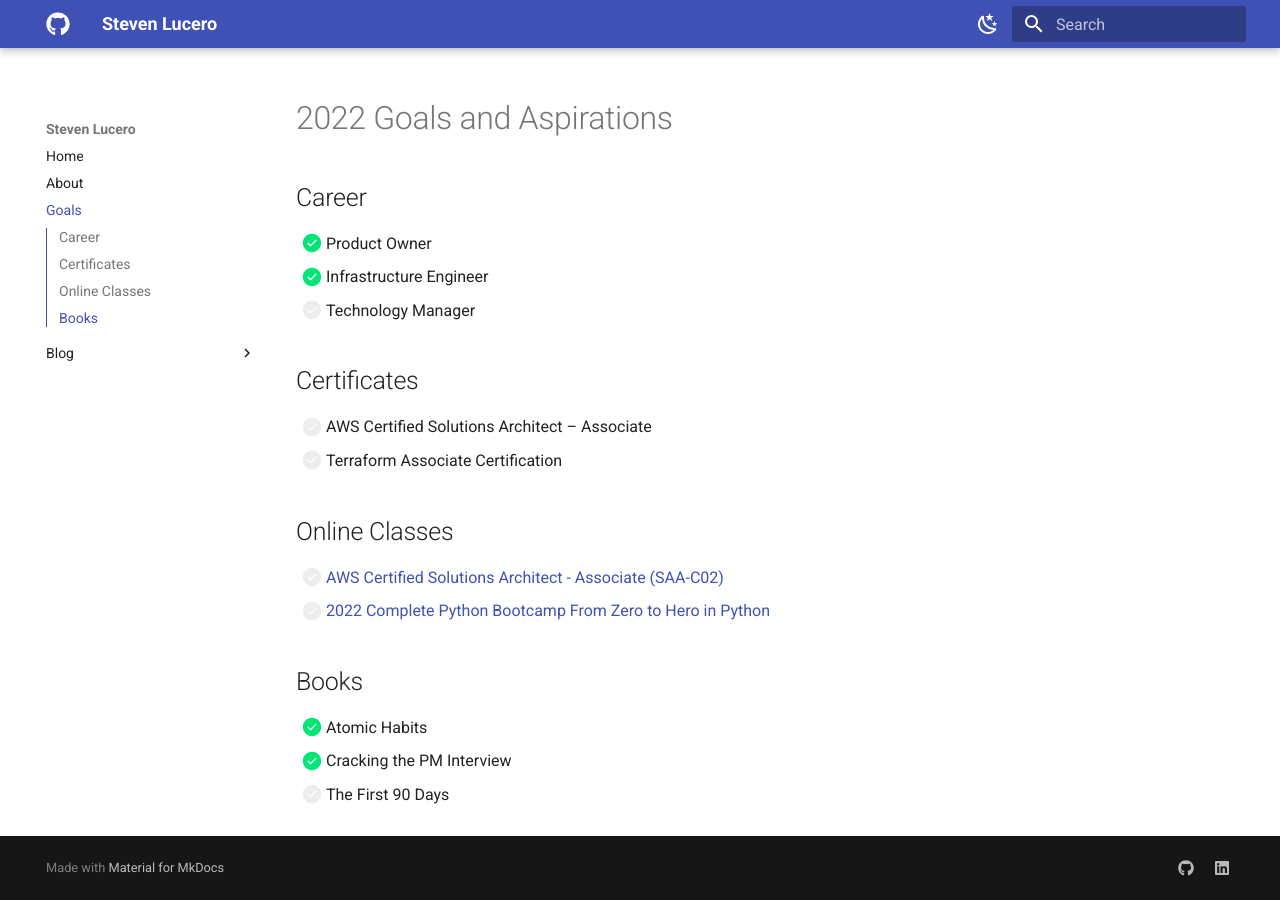
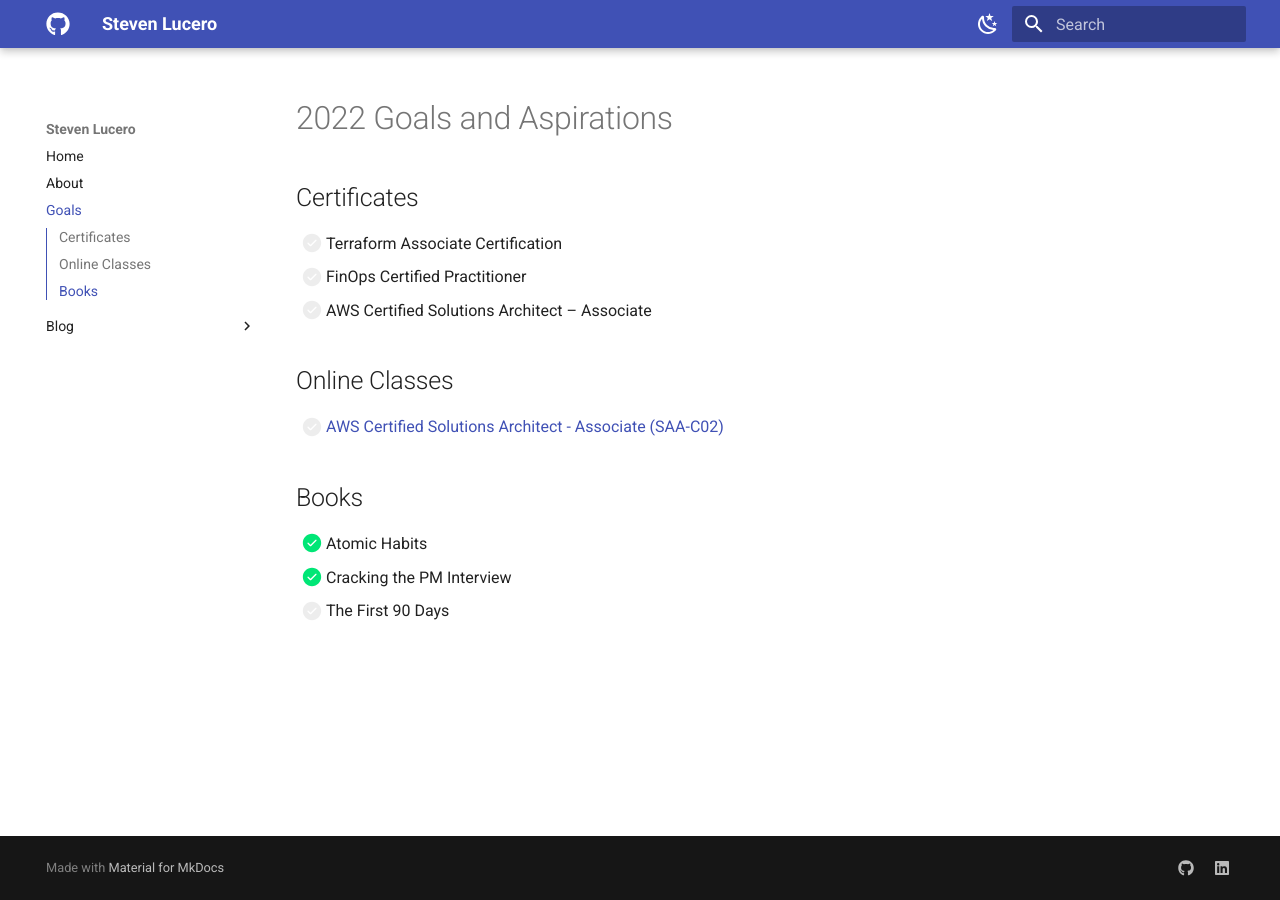
Before and after one commit to stevejoluc/stevejoluc.github.io, an MkDocs documentation site: the page built from docs/goals/goals.md, in a window 1280 px wide. Built offline with MkDocs 1.6.1 and Material for MkDocs 9.7.7, drawn with Linux system fonts in a browser that asks for light colours.

Commit message:
update goals

```diff
--- a/docs/goals/goals.md
+++ b/docs/goals/goals.md
@@ -1,16 +1,11 @@
 # 2022 Goals and Aspirations
-## Career
-- [x] Product Owner
-- [x] Infrastructure Engineer
-- [ ] Technology Manager
-
 ## Certificates
+- [ ] Terraform Associate Certification
+- [ ] FinOps Certified Practitioner
 - [ ] AWS Certified Solutions Architect – Associate
-- [ ] Terraform Associate Certification
 
 ## Online Classes
 - [ ] [AWS Certified Solutions Architect - Associate (SAA-C02)](https://learn.cantrill.io/p/aws-certified-solutions-architect-associate-saa-c02)
-- [ ] [2022 Complete Python Bootcamp From Zero to Hero in Python](https://www.udemy.com/course/complete-python-bootcamp/)
 
 ## Books
 - [x] Atomic Habits
```
